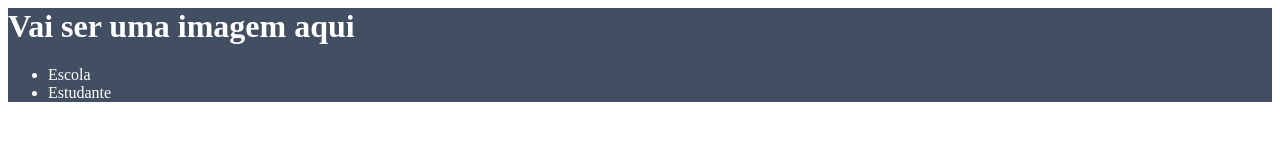
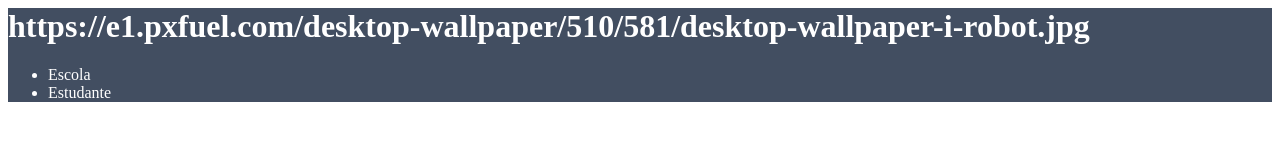
Before and after one commit to AlexsandroLara/site-criativo-alura, a plain HTML site: page index.html in a window 1280 px wide. Drawn offline with Linux system fonts and the light colour scheme.

Commit message:
Update index.html

```diff
--- a/index.html
+++ b/index.html
@@ -8,7 +8,7 @@
 </head>
 <body>
     <header>
-        <h1>Vai ser uma imagem aqui</h1>
+        <h1>https://e1.pxfuel.com/desktop-wallpaper/510/581/desktop-wallpaper-i-robot.jpg</h1>
         <ul>
             <li>Escola</li>
             <li>Estudante</li>
```
